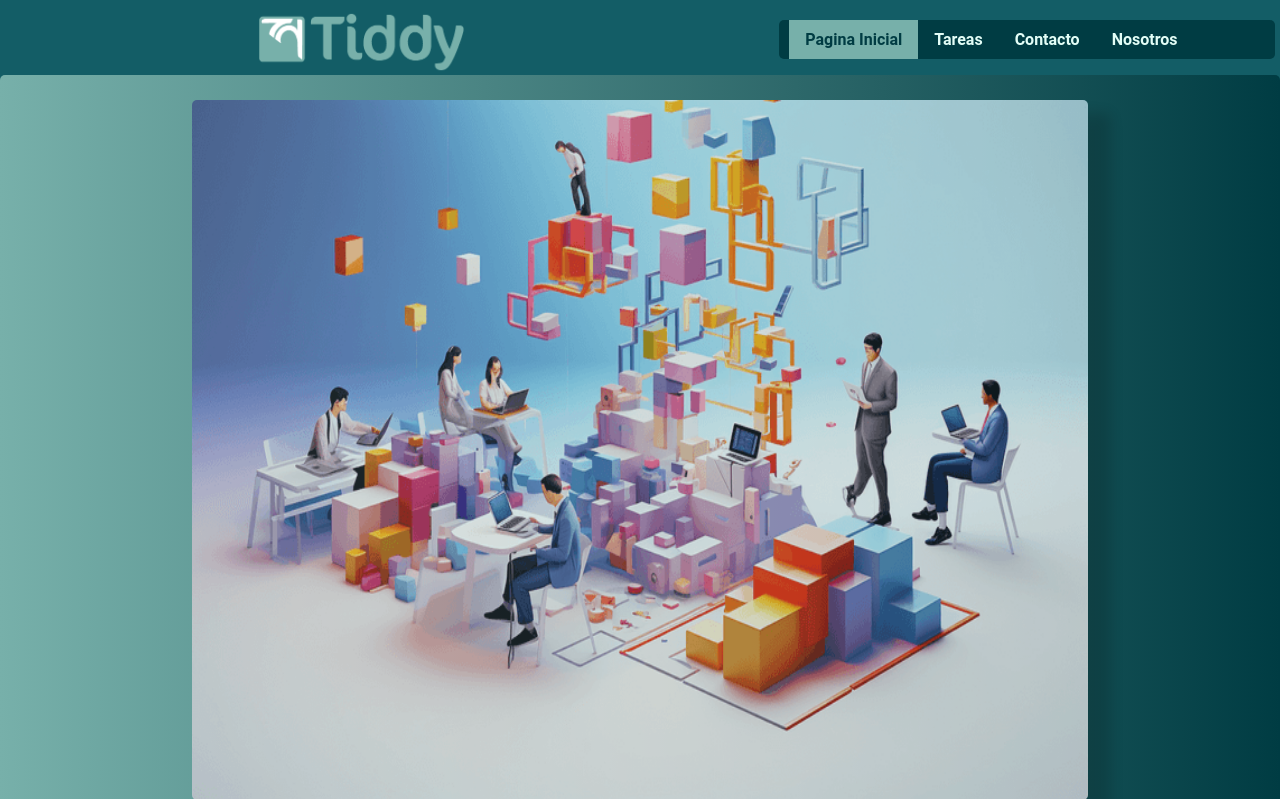
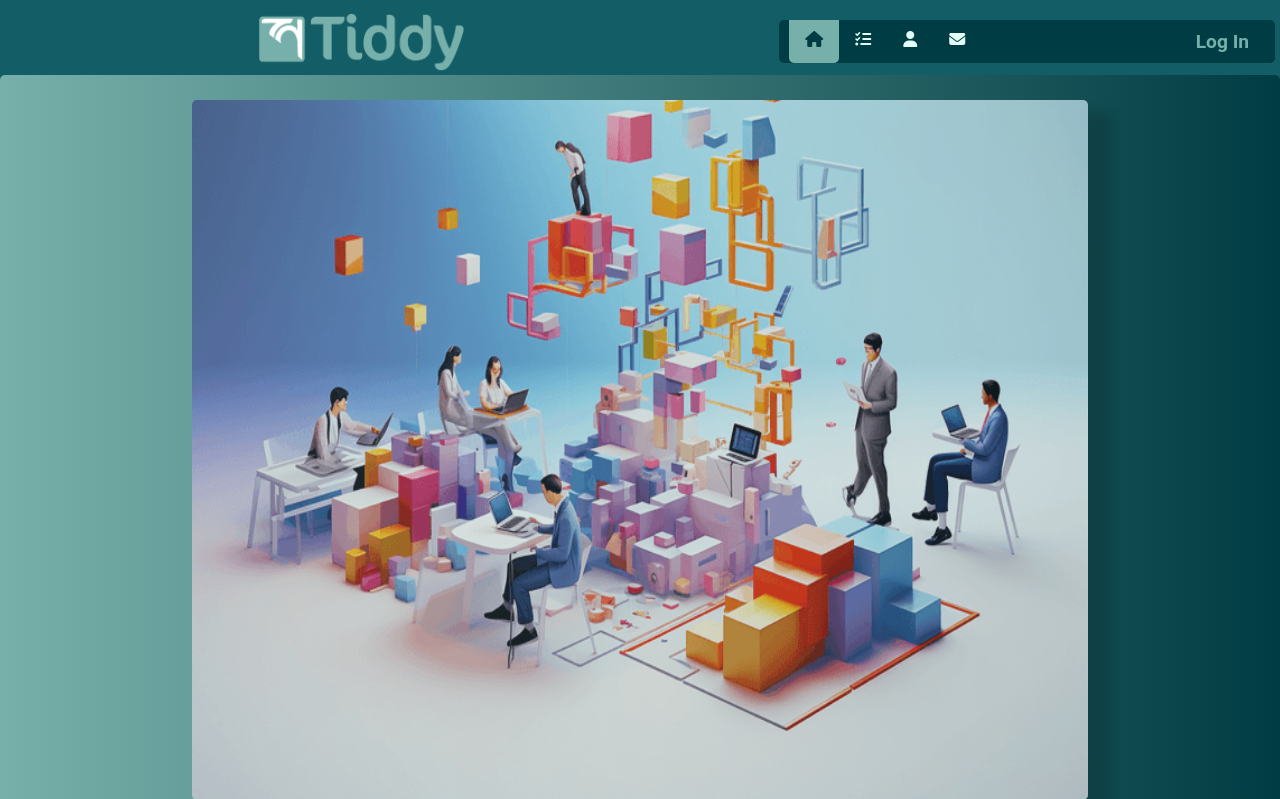
Before and after one commit to aldosalerno/grupo8, a web app: file index.html in a window 1280 px wide. Shown: the top 799 px of the page. Run offline with its HTML, style and script files only (its server is not run), Linux system fonts and the light colour scheme.

Commit message:
Decoro el navbar con iconos y el log in en la parte superior, y pongo la class active correctamente

```diff
--- a/index.html
+++ b/index.html
@@ -20,10 +20,12 @@
 
     <nav class="nav">
         <ul class="nav-ul">
-            <li><a class="active" href="index.html">Pagina Inicial</a></li>
-            <li><a href="tareas.html">Tareas</a></li>
-            <li><a href="contacto.html">Contacto</a></li>
-            <li><a href="nosotros.html">Nosotros</a></li>
+            <li><a class="active" href="index.html"><i class="fas fa-home"></i></a></li>
+            <li><a href="tareas.html"><i class="fas fa-tasks"></i></a></li>
+            <li><a href="nosotros.html"><i class="fas fa-user"></i></a></li>
+            <li><a href="contacto.html"><i class="fas fa-envelope"></i></a></li>
+
+            <li><a href="">Log In</a></li>
         </ul>
     </nav>
 
--- a/styles/styles.css
+++ b/styles/styles.css
@@ -65,6 +65,7 @@ nav {
 }
 
 .nav-ul{
+
     border-radius: 5px;
     height: auto;
     list-style-type: none;
@@ -90,6 +91,17 @@ nav {
             background-color: var(--color-secundary);
 
         }
+
+    li:last-child {
+        float: right;
+
+        a {
+            font-weight: bold;
+            font-size: 1.2em;
+            vertical-align: center;
+            color: var(--color-tertiary);
+        }
+    }
 
 }
 
@@ -711,14 +723,7 @@ th {
 /* ---------------------MEDIA QUERIES--------------------- */
 
 
-@media screen and (max-width:451px)  {
 
-    nav {
-        width: 451px;
-        margin-top: 0px;
-    }
-
-}
 
 @media screen and (max-width:600px)  {
 
@@ -783,12 +788,6 @@ th {
             }
 
         }
-
-
-
-
-
-
     }
 
 }
@@ -798,6 +797,7 @@ th {
 
     nav {
        margin-top: 0px;
+       width: 100%;
     }
 
     body {
@@ -832,11 +832,6 @@ th {
 
 @media(max-width:1151px) {
 
-    nav {
-        width: 451px;
-    }
-
-
     .footer-row {
         text-align: center;
     }
```
Also changed, not shown: contacto.html (+7 -5 lines), nosotros.html (+7 -5 lines), tareas.html (+7 -5 lines).
